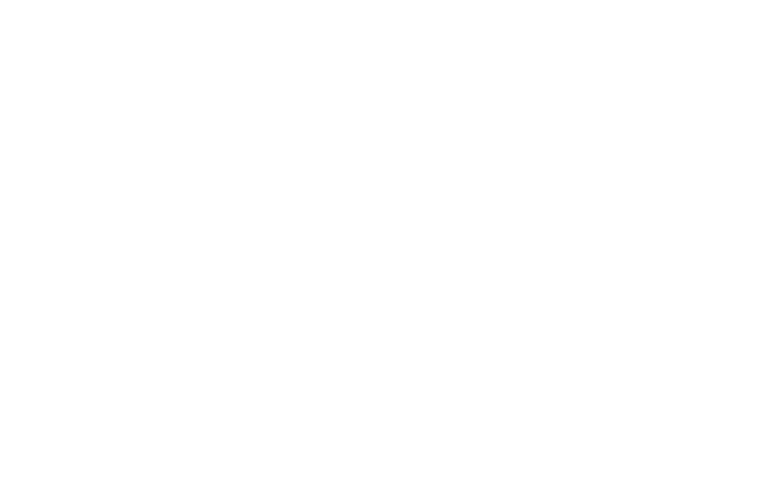
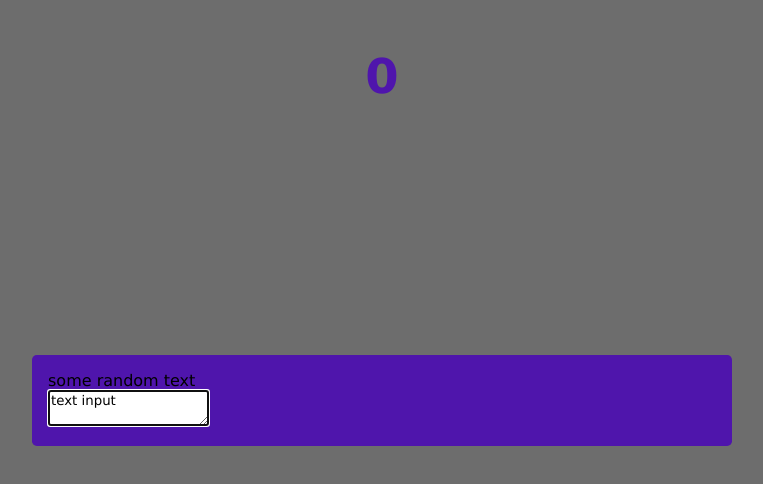
Before and after one commit to sagnikman/Rapid-Typer, a plain HTML site: page index.html in a window 1280 px wide. Shown: the whole page, without its empty margins (258-1021 px from the left). Drawn offline with Linux system fonts and the light colour scheme.

Commit message:
some css changes 1

```diff
--- a/index.html
+++ b/index.html
@@ -8,5 +8,12 @@
     <link rel="stylesheet" href="styles.css" />
     <script async defer src="script.js"></script>
   </head>
-  <body></body>
+  <body>
+      <div class="timer" id="timer">0</div>
+      <div class="container">
+          <div class="random-text" id="randomText">some random text</div>
+          <textarea class="input-text" id="inputText" autofocus>text input</textarea>
+      </div>
+
+  </body>
 </html>
--- a/styles.css
+++ b/styles.css
@@ -0,0 +1,32 @@
+* {
+    box-sizing: border-box;
+}
+body {
+    background-color: #6d6d6d ;
+    display: flex;
+    justify-content: center;
+    align-items: center;
+    min-height: 100vh;
+    margin: 0;
+
+}
+body, .input-text {
+    font-family: Verdana, Geneva, Tahoma, sans-serif;
+}
+.container {
+    background-color: #4f15ac;
+    padding: 1rem;
+    border-radius: 0.3rem;
+    width: 700px;
+    max-width: 90%;
+
+}
+
+.timer {
+    position: absolute;
+    top: 3rem;
+    font-size: 3rem;
+    color: #4f15ac;
+    font-weight: bold;
+
+}
```
